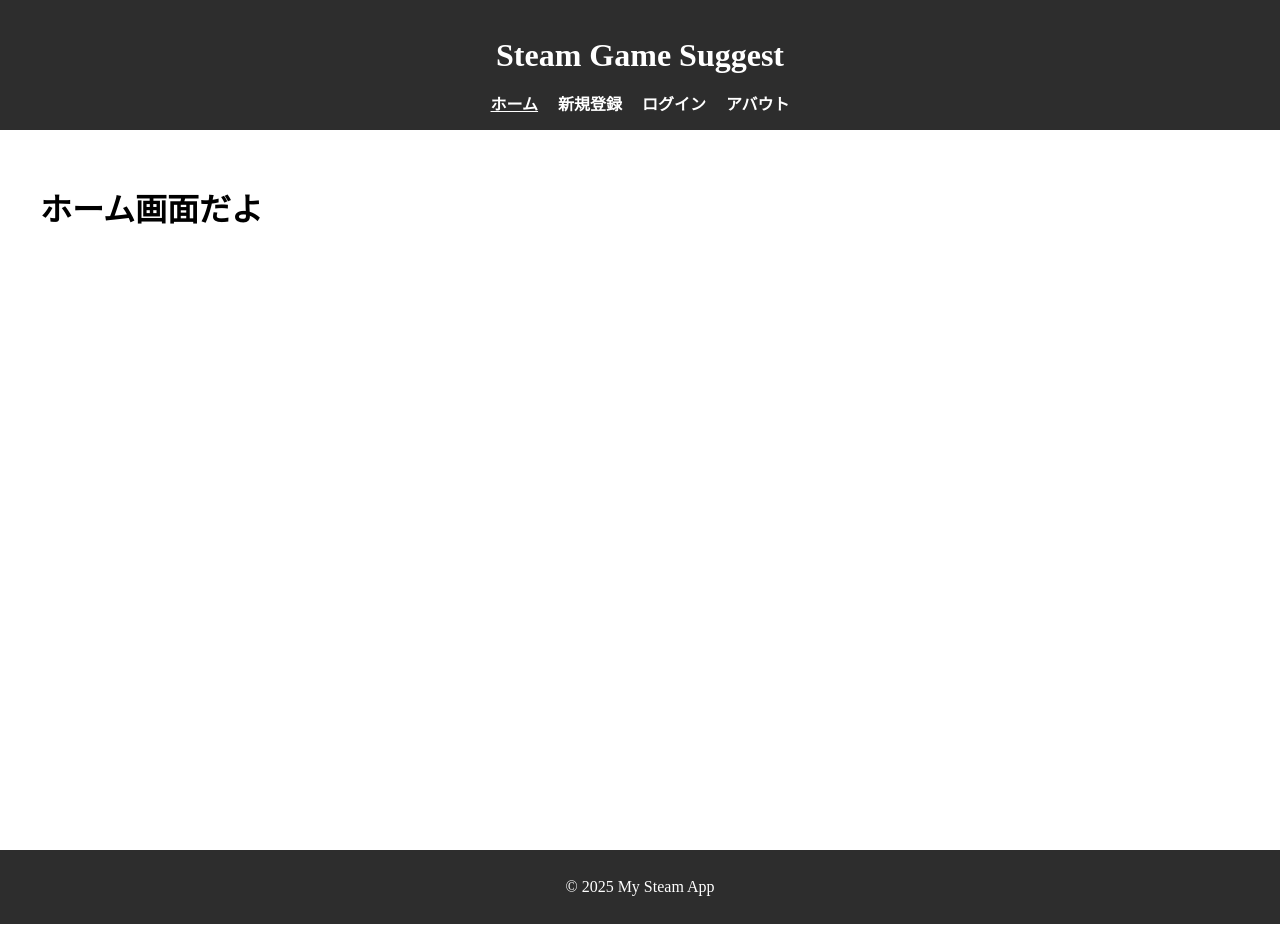
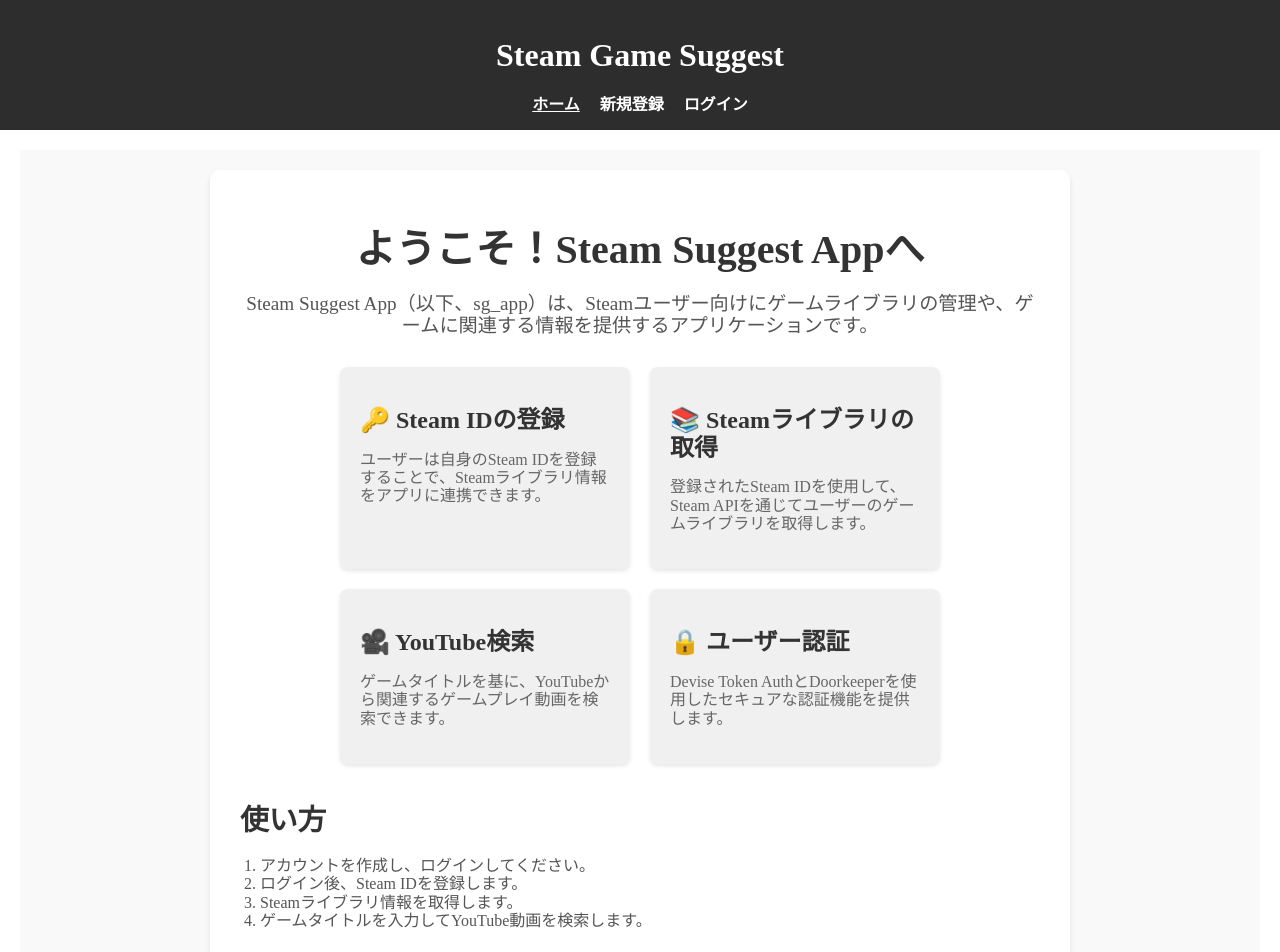
Before and after one commit to Tsubasa-Yamamoto1998/SteamSuggestApp_frontend, a Vue app: page / in a window 1280 px wide. Shown: the top 952 px of the page. Before the commit the page ends 924 px from the top, so only its background shows below. Built offline with nearby package versions, Linux system fonts and the light colour scheme; no server answers.

Commit message:
デプロイのためコミット

```diff
--- a/src/components/HeaderComp.vue
+++ b/src/components/HeaderComp.vue
@@ -8,7 +8,6 @@
       <button v-if="isLoggedIn" @click="logout" class="logout-button">ログアウト</button>
       <RouterLink v-if="isLoggedIn" to="/games">ゲーム一覧</RouterLink>
       <RouterLink v-if="isLoggedIn" to="/account">アカウント編集</RouterLink>
-      <RouterLink to="/about">アバウト</RouterLink>
     </nav>
   </header>
 </template>
--- a/src/router/index.js
+++ b/src/router/index.js
@@ -3,21 +3,21 @@
 import HomePage from '../views/HomeView.vue'
 import SignupPage from '../views/SignupView.vue'
 import LoginPage from '../views/LoginView.vue'
-import AboutPage from '../views/AboutView.vue'
 import Confirm from '../views/ConfirmView.vue'
 import GamesPage from '../views/GamesView.vue'
 import AccountPage from '../views/AccountView.vue'
 import RegisterSteamid from '../views/RegisterSteamidView.vue'
+import YoutubeVideos from '../views/YoutubeVideosView.vue'
 
 const routes = [
   { path: '/', component: HomePage },
   { path: '/signup', component: SignupPage },
   { path: '/login', component: LoginPage },
-  { path: '/about', component: AboutPage },
   { path: '/confirm', component: Confirm },
   { path: '/games', component: GamesPage, meta: { requiresAuth: true } },
   { path: '/account', component: AccountPage, meta: { requiresAuth: true } },
   { path: '/RegisterSteamid', component: RegisterSteamid },
+  { path: '/YoutubeVideos', component: YoutubeVideos },
 ]
 
 const router = createRouter({
--- /dev/null
+++ b/src/stores/youtube.js
@@ -0,0 +1,13 @@
+// filepath: c:\steam_suggest_app\sg_app_frontend\src\stores\youtube.js
+import { defineStore } from 'pinia'
+
+export const useYoutubeStore = defineStore('youtube', {
+  state: () => ({
+    videos: [],
+  }),
+  actions: {
+    setVideos(videoData) {
+      this.videos = videoData
+    },
+  },
+})
--- a/src/views/AboutView.vue
+++ /dev/null
@@ -1,6 +0,0 @@
-<template>
-  <div class="about">
-    <h2>このアプリについて</h2>
-    <p>Steamライブラリを活用して、埋もれているゲームを発掘するためのWebアプリです。</p>
-  </div>
-</template>
--- a/src/views/GamesView.vue
+++ b/src/views/GamesView.vue
@@ -11,7 +11,12 @@
       {{ sortOrder === 'asc' ? '降順に切り替え' : '昇順に切り替え' }}
     </button>
     <ul>
-      <li v-for="game in sortedGames" :key="game.appid" class="game-item">
+      <li
+        v-for="game in sortedGames"
+        :key="game.appid"
+        class="game-item"
+        @click="fetchYoutubeVideos(game.name)"
+      >
         <!-- カプセル画像が存在しない場合はimg_icon_urlを利用 -->
         <img
           :src="
@@ -36,12 +41,15 @@
 
 <script setup>
 import { ref, computed, onMounted } from 'vue'
+import { useRouter } from 'vue-router' // ルーターをインポート
 import apiClient from '@/plugins/axios'
 import { useAuthCookie } from '@/stores/auth'
+import { useYoutubeStore } from '@/stores/youtube'
 import steamDefaultImg from '@/assets/steam_default_img.png'
 const authCookie = useAuthCookie()
 const games = ref([])
 const sortOrder = ref('asc') // 昇順・降順の状態を管理
+const router = useRouter() // ルーターインスタンスを取得
 
 const fetchSteamLibrary = async () => {
   try {
@@ -80,6 +88,19 @@
     game.imgErrorCapsule = true
   } else if (type === 'header') {
     game.imgErrorHeader = true
+  }
+}
+
+// YouTube APIから動画を取得する関数
+const fetchYoutubeVideos = async (gameTitle) => {
+  try {
+    const res = await apiClient.post('/custom/youtube/search', { game_title: gameTitle })
+    const videos = res.data
+    const youtubeStore = useYoutubeStore()
+    youtubeStore.setVideos(videos) // ストアに動画データを保存
+    router.push('/YoutubeVideos') // クエリパラメータなしで遷移
+  } catch (error) {
+    console.error('YouTube動画の取得に失敗しました:', error)
   }
 }
 
--- a/src/views/HomeView.vue
+++ b/src/views/HomeView.vue
@@ -1,17 +1,134 @@
 <template>
   <div id="app">
     <main>
-      <h1>ホーム画面だよ</h1>
-      <router-view />
+      <section class="welcome-section">
+        <h1 class="title">ようこそ！Steam Suggest Appへ</h1>
+        <p class="description">
+          Steam Suggest
+          App（以下、sg_app）は、Steamユーザー向けにゲームライブラリの管理や、ゲームに関連する情報を提供するアプリケーションです。
+        </p>
+        <div class="features">
+          <div class="feature-card">
+            <h2>🔑 Steam IDの登録</h2>
+            <p>
+              ユーザーは自身のSteam IDを登録することで、Steamライブラリ情報をアプリに連携できます。
+            </p>
+          </div>
+          <div class="feature-card">
+            <h2>📚 Steamライブラリの取得</h2>
+            <p>
+              登録されたSteam IDを使用して、Steam
+              APIを通じてユーザーのゲームライブラリを取得します。
+            </p>
+          </div>
+          <div class="feature-card">
+            <h2>🎥 YouTube検索</h2>
+            <p>ゲームタイトルを基に、YouTubeから関連するゲームプレイ動画を検索できます。</p>
+          </div>
+          <div class="feature-card">
+            <h2>🔒 ユーザー認証</h2>
+            <p>Devise Token AuthとDoorkeeperを使用したセキュアな認証機能を提供します。</p>
+          </div>
+        </div>
+        <div class="usage">
+          <h2>使い方</h2>
+          <ol>
+            <li>アカウントを作成し、ログインしてください。</li>
+            <li>ログイン後、Steam IDを登録します。</li>
+            <li>Steamライブラリ情報を取得します。</li>
+            <li>ゲームタイトルを入力してYouTube動画を検索します。</li>
+          </ol>
+        </div>
+        <p class="cta">さあ、sg_appを使ってゲーム体験をさらに充実させましょう！</p>
+      </section>
     </main>
   </div>
 </template>
 
-<script setup></script>
+<script setup>
+// 特にロジックは不要なため、空のままにしています
+</script>
 
 <style scoped>
 main {
   min-height: 80vh;
   padding: 20px;
+  display: flex;
+  justify-content: center;
+  align-items: center;
+  background-color: #f9f9f9;
+}
+
+.welcome-section {
+  text-align: center;
+  max-width: 800px;
+  background: #fff;
+  padding: 30px;
+  border-radius: 10px;
+  box-shadow: 0 4px 6px rgba(0, 0, 0, 0.1);
+}
+
+.title {
+  font-size: 2.5rem;
+  color: #333;
+  margin-bottom: 20px;
+}
+
+.description {
+  font-size: 1.2rem;
+  color: #555;
+  margin-bottom: 30px;
+}
+
+.features {
+  display: flex;
+  flex-wrap: wrap;
+  gap: 20px;
+  justify-content: center;
+}
+
+.feature-card {
+  background: #f0f0f0;
+  padding: 20px;
+  border-radius: 8px;
+  width: 250px;
+  box-shadow: 0 2px 4px rgba(0, 0, 0, 0.1);
+  text-align: left;
+}
+
+.feature-card h2 {
+  font-size: 1.5rem;
+  color: #333;
+  margin-bottom: 10px;
+}
+
+.feature-card p {
+  font-size: 1rem;
+  color: #666;
+}
+
+.usage {
+  margin-top: 40px;
+  text-align: left;
+}
+
+.usage h2 {
+  font-size: 1.8rem;
+  color: #333;
+  margin-bottom: 20px;
+}
+
+.usage ol {
+  font-size: 1rem;
+  color: #555;
+  padding-left: 20px;
+  list-style: decimal;
+}
+
+.cta {
+  margin-top: 30px;
+  font-size: 1.2rem;
+  color: #007bff;
+  font-weight: bold;
 }
 </style>
--- /dev/null
+++ b/src/views/YoutubeVideosView.vue
@@ -0,0 +1,52 @@
+<template>
+  <div class="youtube-videos">
+    <h2>関連動画</h2>
+    <ul>
+      <li v-for="video in videos" :key="video.url" class="video-item">
+        <a :href="video.url" target="_blank">
+          <img :src="video.thumbnail" alt="video thumbnail" class="video-thumbnail" />
+          <p class="video-title">{{ video.title }}</p>
+        </a>
+      </li>
+    </ul>
+  </div>
+</template>
+
+<script setup>
+import { ref, onMounted } from 'vue'
+import { useRoute } from 'vue-router'
+import { useYoutubeStore } from '@/stores/youtube'
+
+const route = useRoute()
+const youtubeStore = useYoutubeStore()
+const videos = ref(youtubeStore.videos) // ストアから動画データを取得
+
+onMounted(() => {
+  // クエリパラメータから動画データを取得
+  const videoData = route.query.videos
+  if (videoData) {
+    videos.value = JSON.parse(decodeURIComponent(videoData))
+  }
+})
+</script>
+
+<style scoped>
+.youtube-videos {
+  margin: 20px;
+}
+
+.video-item {
+  margin: 10px 0;
+}
+
+.video-thumbnail {
+  width: 120px;
+  height: 90px;
+  margin-right: 10px;
+}
+
+.video-title {
+  font-size: 1rem;
+  color: #2c3e50;
+}
+</style>
```
